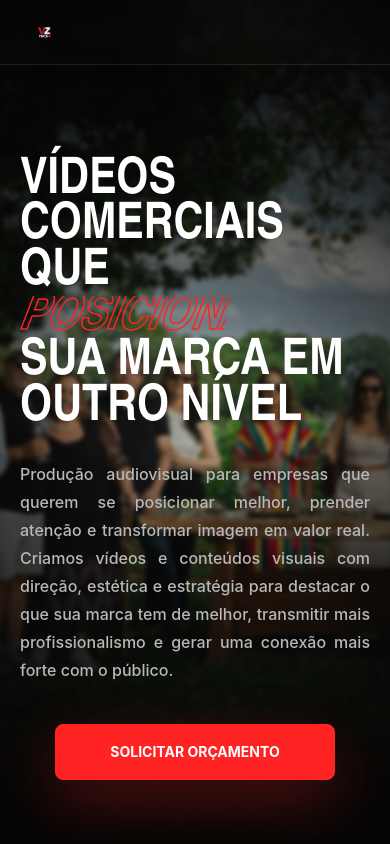
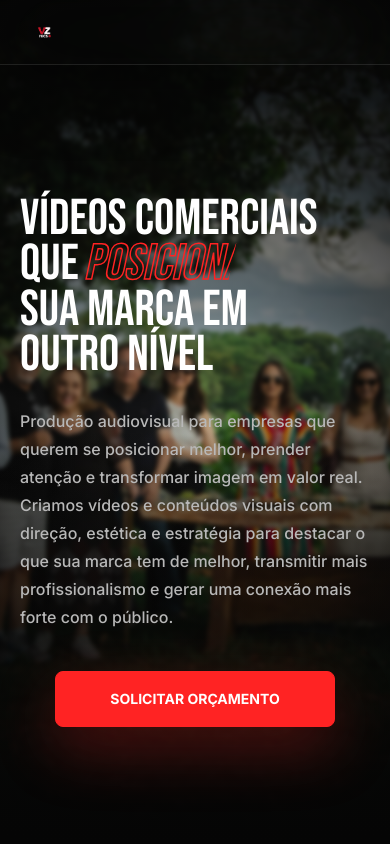
Before and after one commit to vzrecs/Site-vzrecs, a Next.js app: page / in a window 390 px wide. Shown: the top 844 px of the page. Built offline with nearby package versions, Linux system fonts and the light colour scheme.

Commit message:
corrige fontes e texto mobile

```diff
--- a/app/globals.css
+++ b/app/globals.css
@@ -3,8 +3,8 @@
 @tailwind utilities;
 
 :root {
-  --font-display: "Bebas Neue Bold", "Bebas Neue", "Arial Narrow", Impact, sans-serif;
-  --font-body: "Inter", "Segoe UI", Arial, sans-serif;
+  --font-display: var(--font-bebas), "Arial Narrow", Impact, sans-serif;
+  --font-body: var(--font-inter), "Segoe UI", Arial, sans-serif;
   --background: #050505;
   --foreground: #ffffff;
 }
@@ -17,6 +17,8 @@ html {
   scroll-behavior: smooth;
   scroll-padding-top: 5rem;
   background: var(--background);
+  -webkit-text-size-adjust: 100%;
+  text-size-adjust: 100%;
 }
 
 section {
@@ -46,7 +48,7 @@ h4,
 h5,
 h6 {
   font-family: var(--font-display);
-  font-weight: 700;
+  font-weight: 400;
   letter-spacing: 0;
   text-transform: uppercase;
   text-shadow: 0 12px 36px rgba(0, 0, 0, 0.48);
--- a/app/layout.tsx
+++ b/app/layout.tsx
@@ -1,7 +1,22 @@
 import type { Metadata } from "next";
+import { Bebas_Neue, Inter } from "next/font/google";
 import "./globals.css";
 import { SiteFooter } from "@/components/layout/SiteFooter";
 import { SiteHeader } from "@/components/layout/SiteHeader";
+
+const bebasNeue = Bebas_Neue({
+  subsets: ["latin"],
+  weight: "400",
+  variable: "--font-bebas",
+  display: "swap"
+});
+
+const inter = Inter({
+  subsets: ["latin"],
+  variable: "--font-inter",
+  display: "swap"
+});
+
 
 export const metadata: Metadata = {
   title: "Vz Recs | Produção audiovisual premium",
@@ -15,7 +30,7 @@ export default function RootLayout({
   children: React.ReactNode;
 }>) {
   return (
-    <html lang="pt-BR">
+    <html lang="pt-BR" className={`${bebasNeue.variable} ${inter.variable}`}>
       <body>
         <SiteHeader />
         {children}
--- a/components/sections/HeroSection.tsx
+++ b/components/sections/HeroSection.tsx
@@ -41,7 +41,7 @@ export function HeroSection() {
           </h1>
           </Reveal>
           <Reveal delay={0.16} duration={0.82} y={22} blur={6}>
-            <div className="mt-7 max-w-[780px] space-y-4 text-justify text-base font-medium leading-7 text-ink-muted sm:text-[1.03rem] lg:text-[1.08rem]">
+            <div className="mt-7 max-w-[780px] space-y-4 text-left text-base font-medium leading-7 text-ink-muted sm:text-[1.03rem] lg:text-justify lg:text-[1.08rem]">
               {hero.subtitles.map((subtitle) => (
                 <p key={subtitle}>{subtitle}</p>
               ))}
```
